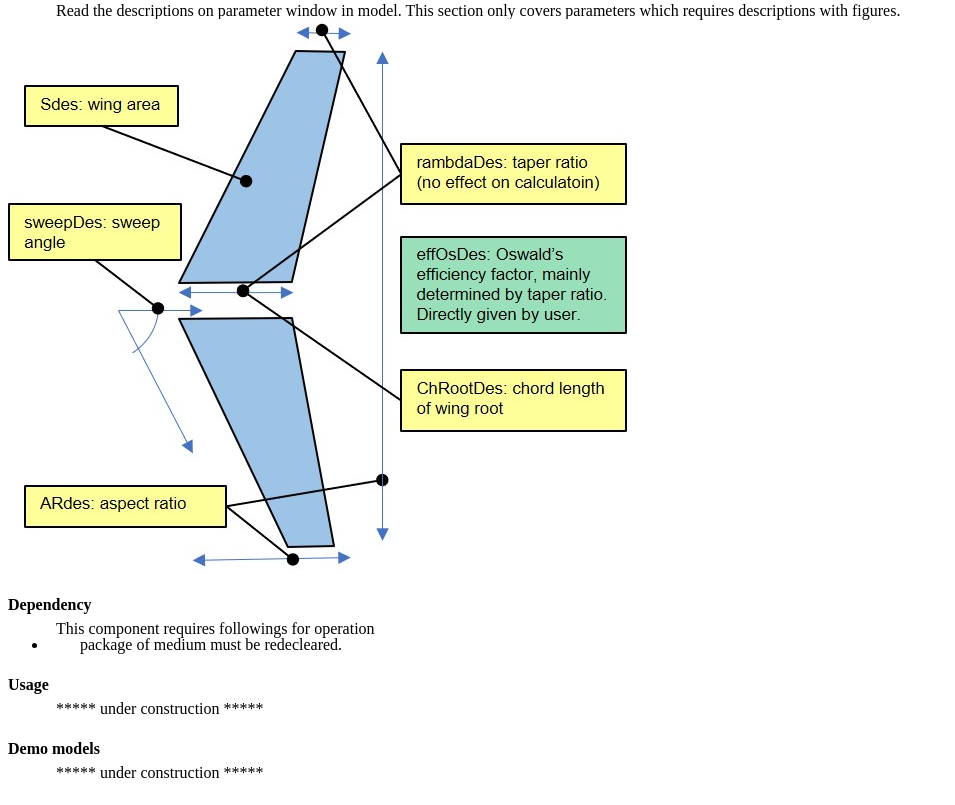
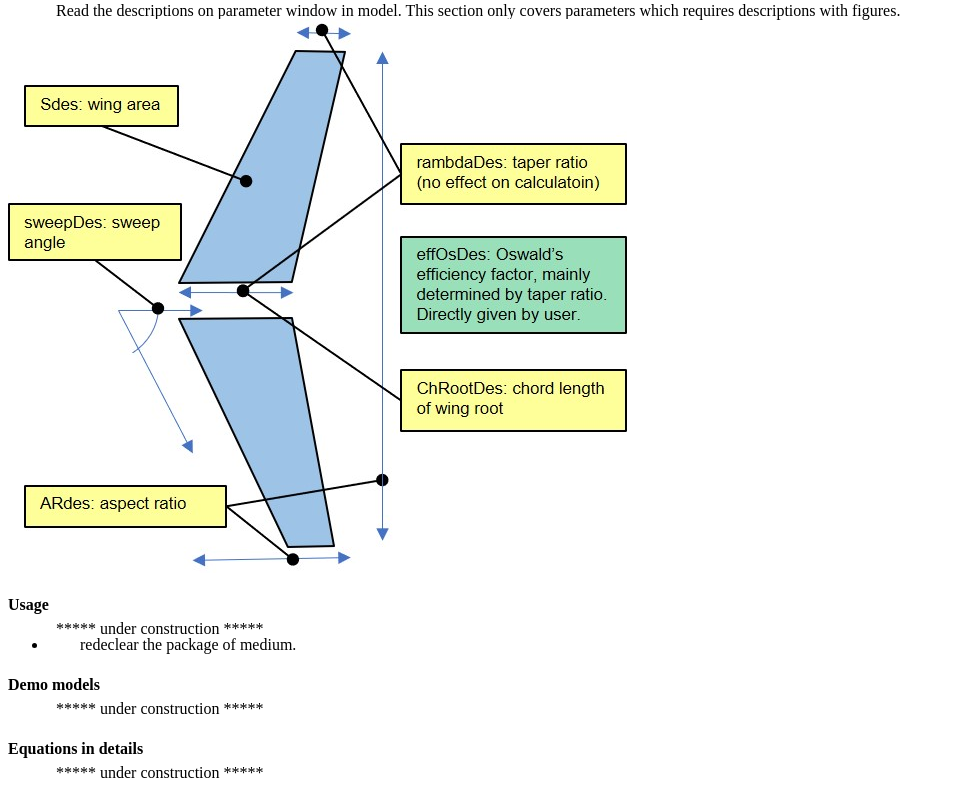
Before and after one commit to zeta-plusplus/AircraftDynamics, a plain HTML site: page docs/Aerodynamics/Components/WingSimple00.html in a window 1280 px wide. Shown: the part 1034-1839 px from the top of the page, without its empty margins (0-955 px from the left). Drawn offline with Linux system fonts and the light colour scheme.

Commit message:
docs update

```diff
--- a/docs/Aerodynamics/Components/WingSimple00.html
+++ b/docs/Aerodynamics/Components/WingSimple00.html
@@ -55,7 +55,7 @@
 		</ul>
 		<p> &emsp; </p>
 
-	<h4>Physical model/calculation method</h4>
+	<h4>Short description of physical model/calculation method</h4>
 		<ul>
 		<li>2d airfoil aerodynamic coefficients are calculated.</li>
 		<li>2d aerodynamic coefficients are corrected into 3d wing aerodynamic coefficients.</li>
@@ -82,19 +82,19 @@
 		<img src= "WingSimple00_par.jpg">
 		<p> &emsp; </p>
 
-	<h4>Dependency </h4>
-		<p>This component requires followings for operation</p>
-		<ul>
-		<li>package of medium must be redecleared.</li>
-		</ul>
-		<p> &emsp; </p>
-
 	<h4>Usage </h4>
 		<p> ***** under construction ***** </p>
+		<ul>
+		<li>redeclear the package of medium.</li>
+		</ul>
 		<p> &emsp; </p>
 
 	<h4>Demo models</h4>
 		<p> ***** under construction ***** </p>
 		<p> &emsp; </p>
 
+	<h4>Equations in details </h4>
+		<p> ***** under construction ***** </p>
+		<p> &emsp; </p>
+
 </html>
```
